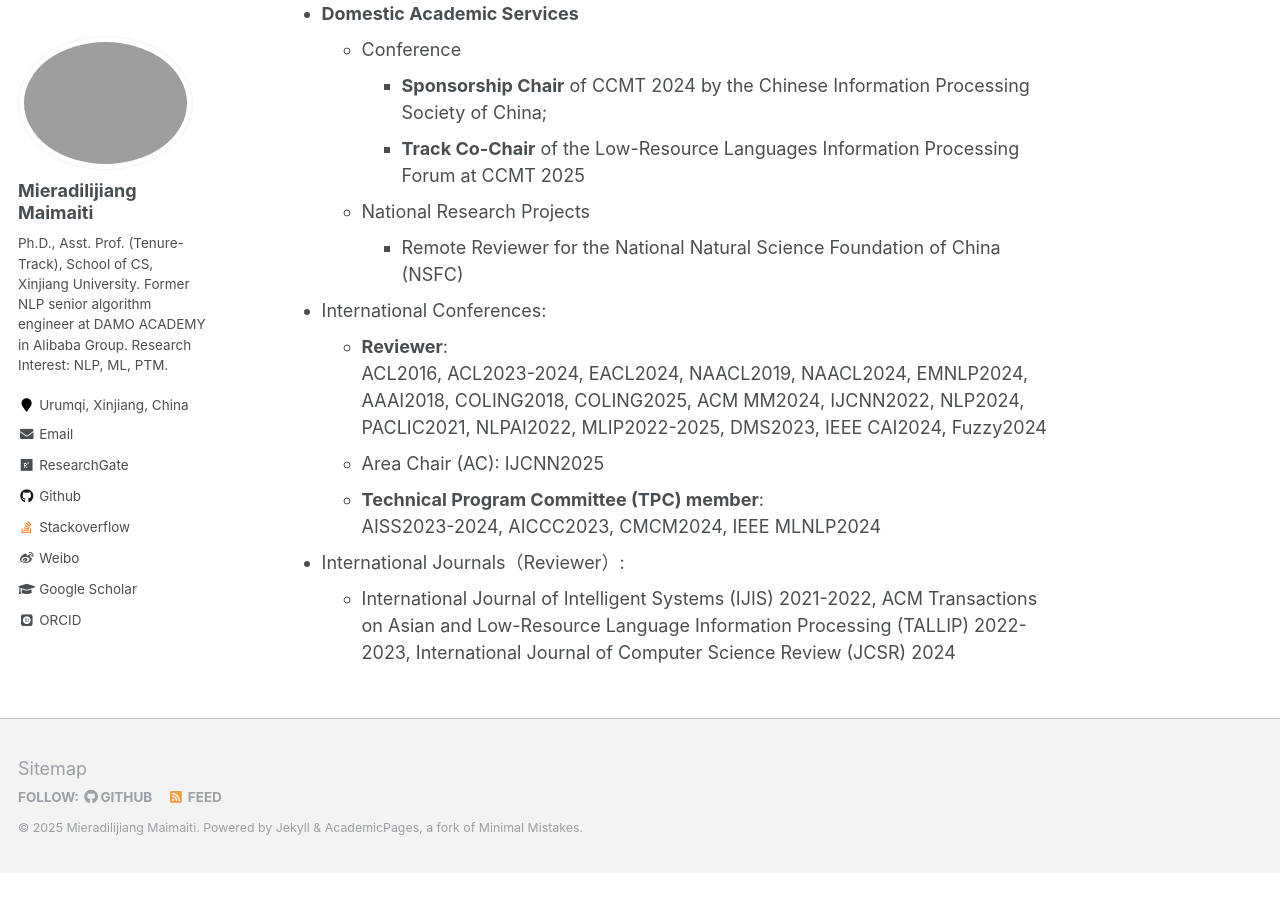
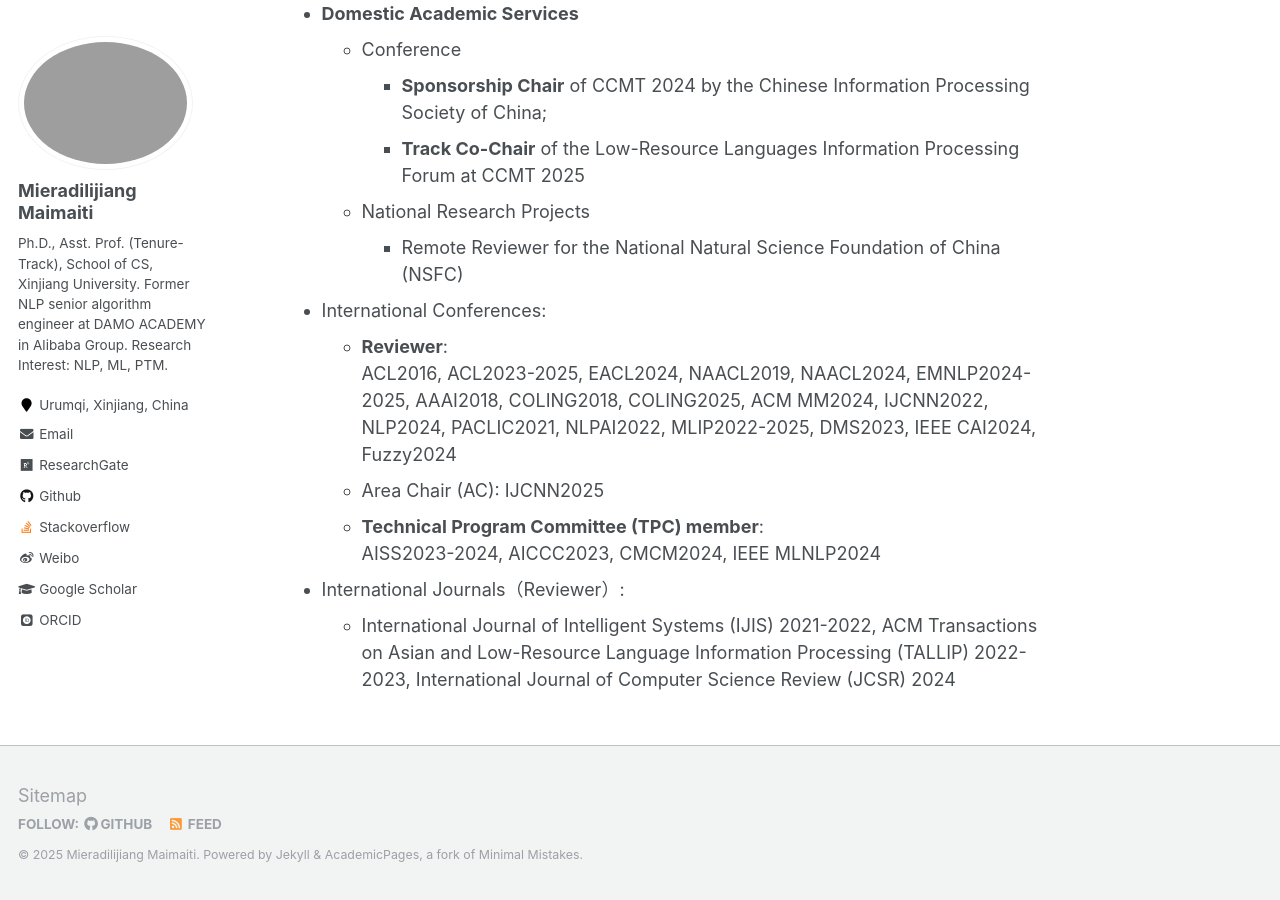
Before and after one commit to miradel51/miradel51.github.io, a Jekyll site: the page built from _pages/service.md, in a window 1280 px wide and 900 px high, scrolled down 619 px. Built offline with Jekyll 4.4.1, drawn with Linux system fonts in a browser that asks for light colours; some web fonts are replaced; before the commit the page ends 1492 px from its top, so only the background shows below that.

Commit message:
Update service.md
revised the academic services, add the role as reviewer for acl25, emnlp25

```diff
--- a/_pages/service.md
+++ b/_pages/service.md
@@ -25,7 +25,7 @@ author_profile: true
 
 - International Conferences:
   - **Reviewer**:
-    ACL2016, ACL2023-2024, EACL2024, NAACL2019, NAACL2024, EMNLP2024, AAAI2018, COLING2018, COLING2025, ACM MM2024, IJCNN2022, NLP2024, PACLIC2021, NLPAI2022, MLIP2022-2025, DMS2023, IEEE CAI2024, Fuzzy2024
+    ACL2016, ACL2023-2025, EACL2024, NAACL2019, NAACL2024, EMNLP2024-2025, AAAI2018, COLING2018, COLING2025, ACM MM2024, IJCNN2022, NLP2024, PACLIC2021, NLPAI2022, MLIP2022-2025, DMS2023, IEEE CAI2024, Fuzzy2024
   - Area Chair (AC): IJCNN2025
   - **Technical Program Committee (TPC) member**:
     AISS2023-2024, AICCC2023, CMCM2024, IEEE MLNLP2024
```
